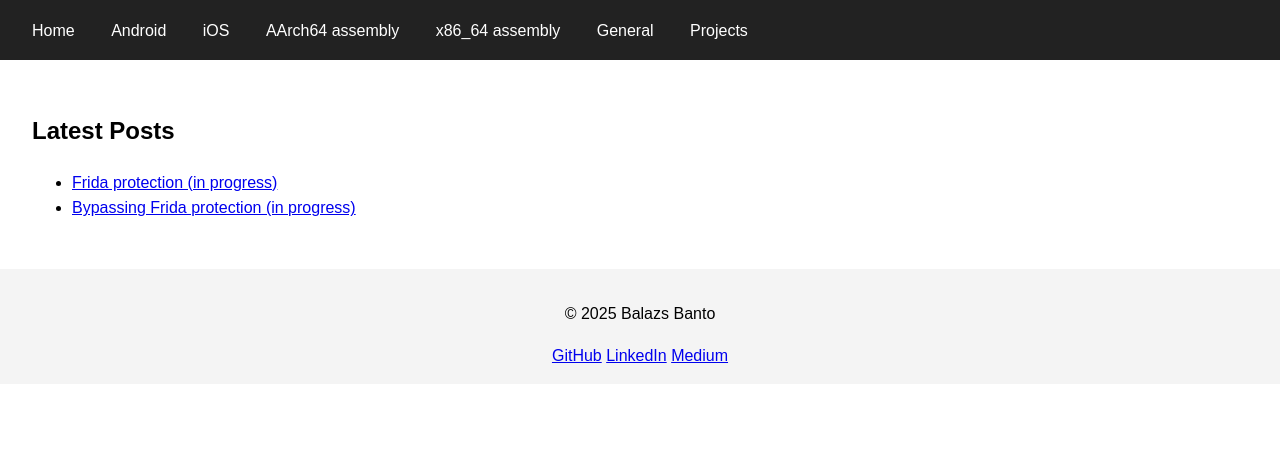
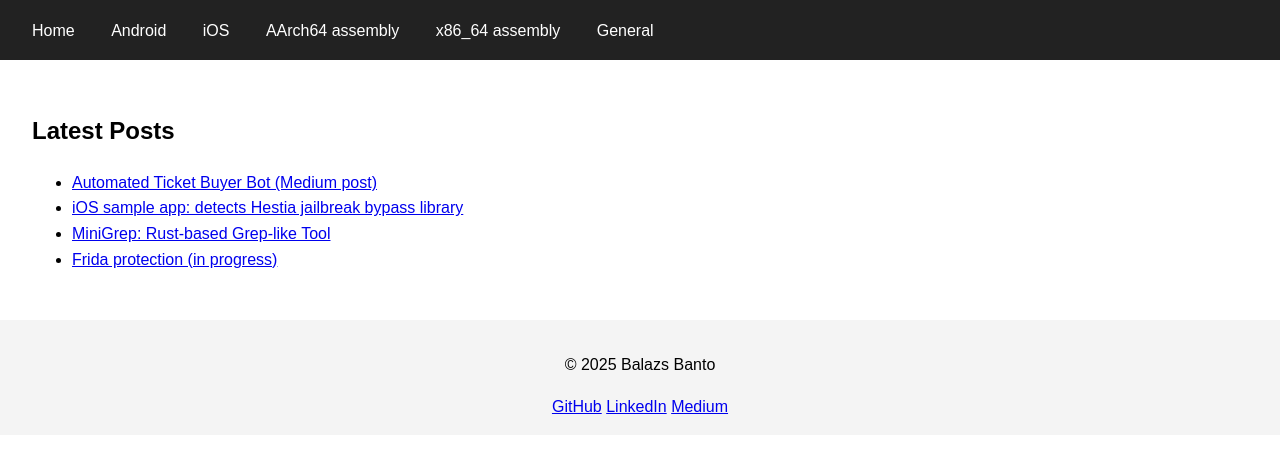
Before and after one commit to balazsbanto/hack, a plain HTML site: page index.html in a window 1280 px wide. Shown: the part 92-542 px from the top of the page. Drawn offline with Linux system fonts and the light colour scheme.

Commit message:
projects update

```diff
--- a/index.html
+++ b/index.html
@@ -16,7 +16,7 @@
       <a href="arm64.html">AArch64 assembly</a>
       <a href="x86_64_assembly.html">x86_64 assembly</a>
       <a href="general.html">General</a>
-      <a href="projects.html">Projects</a>
+      <!-- <a href="projects.html">Projects</a> -->
       <!-- <a href="CTF.html">CTF</a> -->
     </nav>
   </header>
@@ -24,8 +24,10 @@
   <main>
     <h2>Latest Posts</h2>
     <ul>
+      <li><a href="https://medium.com/p/0bd370ebd6d5">Automated Ticket Buyer Bot (Medium post)</a></li>
+      <li><a href="https://github.com/balazsbanto/hestia-detector">iOS sample app: detects Hestia jailbreak bypass library</a></li>
+      <li><a href="https://github.com/balazsbanto/minigrep-count">MiniGrep: Rust-based Grep-like Tool</a></li>
       <li><a href="#">Frida protection (in progress)</a></li>
-      <li><a href="#">Bypassing Frida protection (in progress)</a></li>
     </ul>
   </main>
 
```
